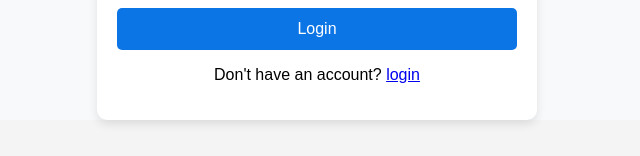
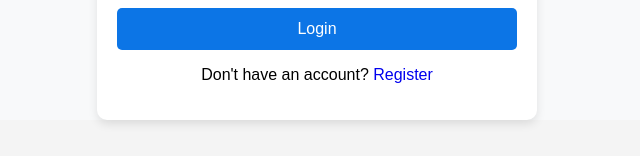
Before and after one commit to Fadysaadeddin/REACT-PROJECT, a React (Vite) app: page /login in a window 1280 px wide. Shown: the part 224-380 px from the top of the page, without its empty margins (323-963 px from the left). Built offline with nearby package versions, Linux system fonts and the light colour scheme.

Commit message:
last one

```diff
--- a/src/components/FeaturedMeals.jsx
+++ b/src/components/FeaturedMeals.jsx
@@ -22,7 +22,7 @@ const FeaturedMeals = () => {
             key={meal.idMeal}
             className="meal-card"
           >
-            <h4 className="meal-title">{meal.strMeal}</h4>{" "}
+            <h4 className="meal-title">{meal.strMeal}</h4>
 
             <img
               src={meal.strMealThumb}
@@ -30,7 +30,7 @@ const FeaturedMeals = () => {
               className="meal-image"
             />
             <p className="meal-description">
-              {meal.strInstructions.substring(0, 100)}...{" "}
+              {meal.strInstructions.substring(0, 100)}...
 
             </p>
           </Link>
--- a/src/pages/FoodCategory.jsx
+++ b/src/pages/FoodCategory.jsx
@@ -8,7 +8,7 @@ const FoodCategory = () => {
 
   if (loading) return <div>Loading...</div>;
   if (error) return <div>Error loading data</div>;
-  console.log(data);
+
   return (
     <div className="home-container">
       <h1>Food Categories</h1>
--- a/src/pages/Login.jsx
+++ b/src/pages/Login.jsx
@@ -47,7 +47,7 @@ const Login = () => {
         />
         <button type="submit">Login</button>
         <p>
-          Don't have an account? <Link to="/" >login</Link>
+          Don't have an account? <Link to="/"  style={{ textDecoration: "none" }}>Register</Link>
         </p>
         {errorMessage && <h4 style={{ color: "red" }}>{errorMessage}</h4>}
       </form>
--- a/src/pages/Register.jsx
+++ b/src/pages/Register.jsx
@@ -49,8 +49,9 @@ const Register = () => {
         />
         <button type="submit">Register</button>
         <p>
-          Already have an account? <Link to="/login" >login</Link>
-        </p>
+  Already have an account? <Link to="/login" style={{ textDecoration: "none" }}>login</Link>
+</p>
+
         {message && (
           <h4
             style={{ color: message.includes("successful") ? "green" : "red" }}
--- a/src/pages/SearchResults.jsx
+++ b/src/pages/SearchResults.jsx
@@ -16,7 +16,7 @@ function SearchResults() {
   const { data, loading, error } = useFetch(
     `https://www.themealdb.com/api/json/v1/1/search.php?s=${searchQuery}`
   );
-console.log(data)
+
   useEffect(() => {
     if (data?.meals) {
       const filteredMeals = data.meals.filter((meal) =>
@@ -26,6 +26,7 @@ console.log(data)
         meal.strInstructions.toLowerCase().includes(searchQuery.toLowerCase())
       );
 
+      console.log(filteredMeals)
       setSearchResults(filteredMeals);
     } else {
       setSearchResults([]);
```
